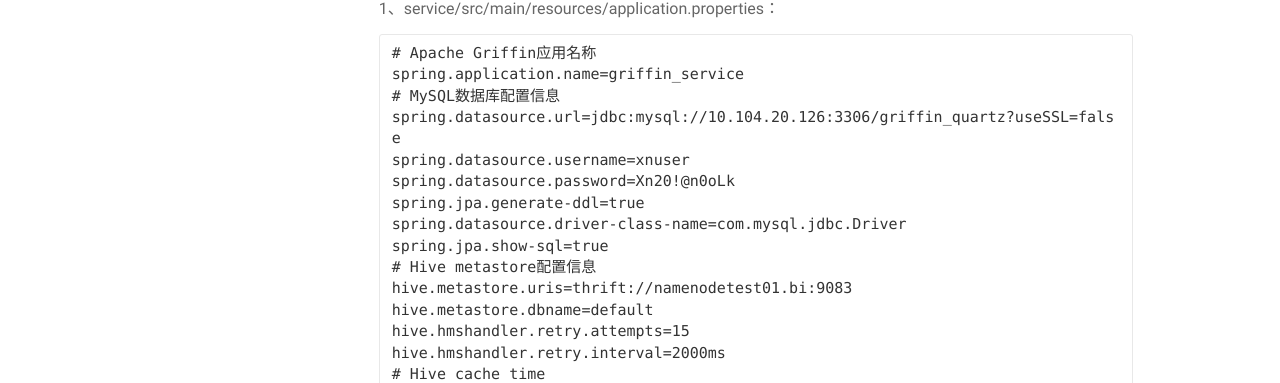
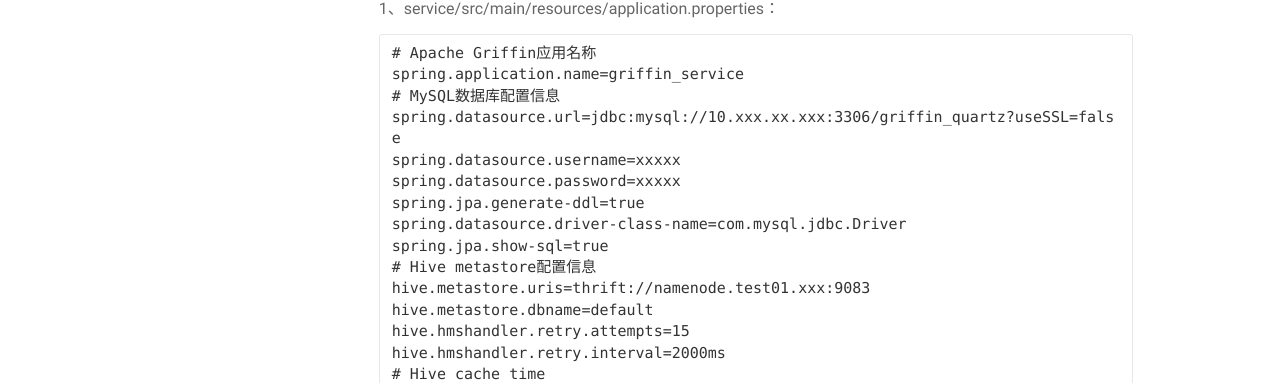
Before and after one commit to apache/griffin-site, a Jekyll site: the page built from quickstart-cn.md, in a window 1280 px wide and 1400 px high, scrolled down 3525 px. Shown: the part 216-599 px from the top of the window. Built offline with Jekyll 4.4.1, drawn with Linux system fonts in a browser that asks for light colours; comment, search, counter and statistics services are not loaded; some of the changed text lies outside the part shown.

Commit message:
remote db config

```diff
--- a/quickstart-cn.md
+++ b/quickstart-cn.md
@@ -139,14 +139,14 @@
 # Apache Griffin应用名称
 spring.application.name=griffin_service
 # MySQL数据库配置信息
-spring.datasource.url=jdbc:mysql://10.104.20.126:3306/griffin_quartz?useSSL=false
-spring.datasource.username=xnuser
-spring.datasource.password=Xn20!@n0oLk
+spring.datasource.url=jdbc:mysql://10.xxx.xx.xxx:3306/griffin_quartz?useSSL=false
+spring.datasource.username=xxxxx
+spring.datasource.password=xxxxx
 spring.jpa.generate-ddl=true
 spring.datasource.driver-class-name=com.mysql.jdbc.Driver
 spring.jpa.show-sql=true
 # Hive metastore配置信息
-hive.metastore.uris=thrift://namenodetest01.bi:9083
+hive.metastore.uris=thrift://namenode.test01.xxx:9083
 hive.metastore.dbname=default
 hive.hmshandler.retry.attempts=15
 hive.hmshandler.retry.interval=2000ms
@@ -262,7 +262,7 @@
     {
       "type": "HDFS",
       "config": {
-        "path": "hdfs://namenodetest01.bi.10101111.com:9001/griffin/persist",
+        "path": "hdfs://namenodetest01.xx.xxxx.com:9001/griffin/persist",
         "max.persist.lines": 10000,
         "max.lines.per.file": 10000
       }
@@ -271,7 +271,7 @@
       "type": "ELASTICSEARCH",
       "config": {
         "method": "post",
-        "api": "http://10.104.110.119:9200/griffin/accuracy",
+        "api": "http://10.xxx.xxx.xxx:9200/griffin/accuracy",
         "connection.timeout": "1m",
         "retry": 10
       }
```
